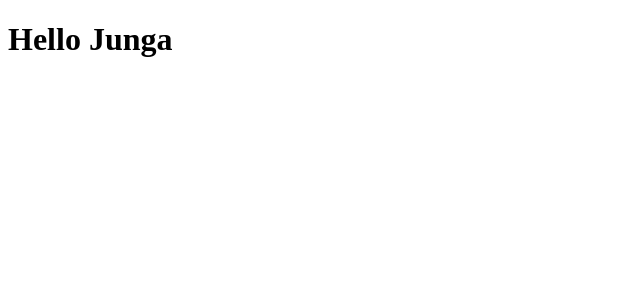
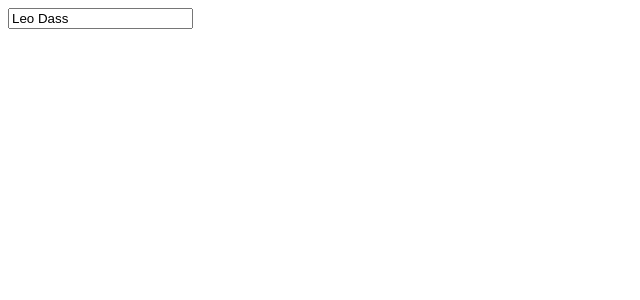
Before and after one commit to Gowtham-Mani-24/React-class, a React (Vite) app: page / in a window 1280 px wide. Shown: the top 300 px of the page, without its empty margins (0-640 px from the left). Built offline with nearby package versions, Linux system fonts and the light colour scheme.

Commit message:
added function to pass from child to parent

```diff
--- a/src/App.jsx
+++ b/src/App.jsx
@@ -1,11 +1,22 @@
 import React from 'react'
+import B from './Components/B';
 
-function App() {
+
+const App = () => {
+  //1.create a function named fn
+  //that takes as an argument
+  const fn = (arg) =>{
+    console.log(arg);
+  }
   return (
+    //2. Pass the funtion fn as a prop
+      // to the component B
     <div>
-      <h1>Hello Junga</h1>
+      <B
+      fn = {fn}
+      />
     </div>
   )
 }
 
-export default App;
+export default App
--- /dev/null
+++ b/src/Components/B.jsx
@@ -0,0 +1,24 @@
+import React, { useState } from 'react'
+
+const B = ({fn}) => {
+    //data need to pass to parent component
+    const [name,setName] = useState('Leo Dass');
+
+    //3. Call the function fn with an argument
+    fn(name);
+
+    const handleChange = (e) => {
+        setName(e.target.value);
+    }
+
+  return (
+    <div>
+      <input
+      value={name}
+      onChange={handleChange}
+      />
+    </div>
+  )
+}
+
+export default B
```
